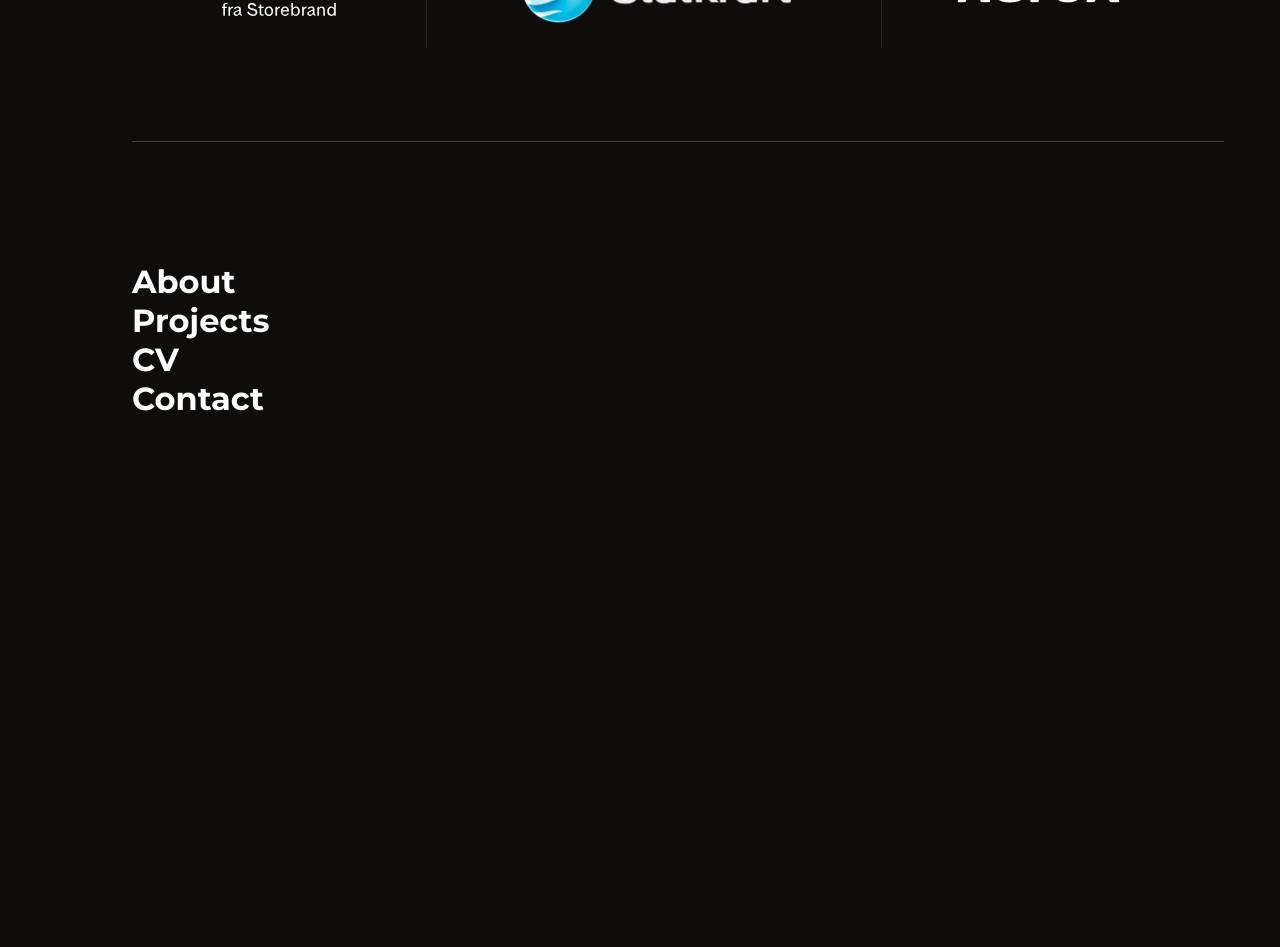
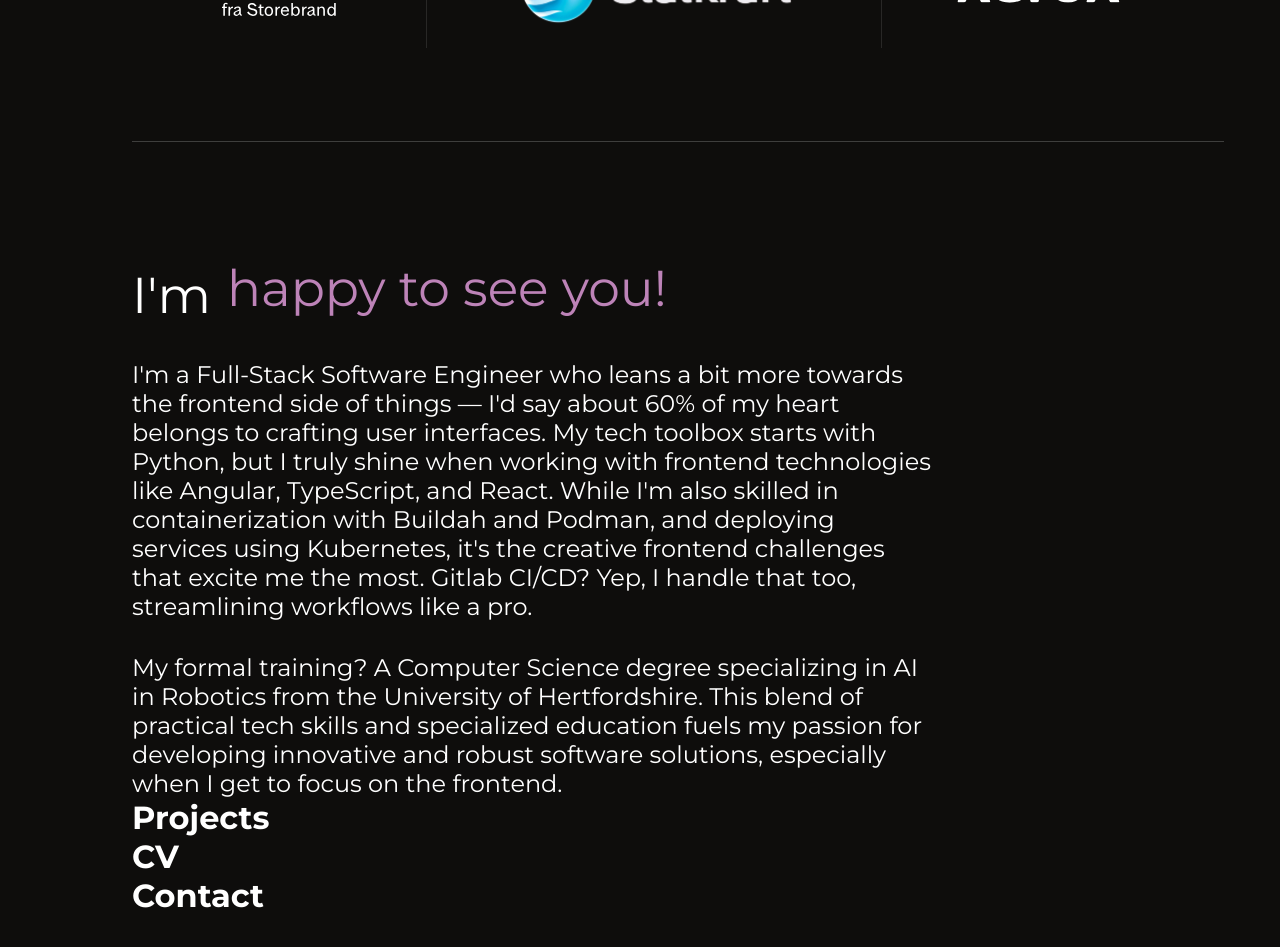
Before and after one commit to Joseph-D-Bradshaw/personal-site, a Next.js app: page / in a window 1280 px wide. Shown: the part 1140-2087 px from the top of the page. Before the commit the page ends 1622 px from the top, so only its background shows below. Built offline with nearby package versions, Linux system fonts and the light colour scheme.

Commit message:
Setting up for next page components

```diff
--- /dev/null
+++ b/src/app/components/ProjectCards/ProjectCards.tsx
@@ -0,0 +1,5 @@
+import styles from "./Projectcards.module.css";
+
+export default function ProjectCards() {
+  return <h1>ProjectCards</h1>;
+}
--- /dev/null
+++ b/src/app/components/SkillCards/SkillCards.tsx
@@ -0,0 +1,5 @@
+import styles from "./SkillCards.module.css";
+
+export default function SkillCards() {
+  return <h1>SkillCards</h1>;
+}
--- a/src/app/page.tsx
+++ b/src/app/page.tsx
@@ -17,7 +17,7 @@ export default function App() {
           <Navbar />
         </div>
         <Home />
-        <About gridArea="about" />
+        <About />
         <Projects gridArea="projects" />
         <CV gridArea="cv" />
         <Contact gridArea="contact" />
--- /dev/null
+++ b/src/app/sections/About.module.css
@@ -0,0 +1,11 @@
+.container {
+  display: flex;
+  flex-direction: column;
+  gap: 2rem;
+  max-width: 800px;
+  font-size: 3.5rem;
+}
+
+.container > p {
+  font-size: 1.5rem;
+}
--- a/src/app/sections/About.tsx
+++ b/src/app/sections/About.tsx
@@ -1,5 +1,26 @@
-import { GridArea } from "./types";
+import Intro from "../components/Intro/Intro";
+import styles from "./About.module.css";
 
-export default function About({ gridArea }: { gridArea: GridArea }) {
-  return <h1 style={{ gridArea: gridArea }}>About</h1>;
+const introTextPart1 = `I'm a Full-Stack Software Engineer who leans a bit more towards the frontend side of things — I'd say about 60% of
+my heart belongs to crafting user interfaces. My tech toolbox starts with Python, but I truly shine when working
+with frontend technologies like Angular, TypeScript, and React. While I'm also skilled in containerization with
+Buildah and Podman, and deploying services using Kubernetes, it's the creative frontend challenges that excite
+me the most. Gitlab CI/CD? Yep, I handle that too, streamlining workflows like a pro.
+`;
+
+const introTextPart2 = `My formal training? A Computer Science degree specializing in AI in Robotics from the University of
+Hertfordshire. This blend of practical tech skills and specialized education fuels my passion for developing
+innovative and robust software solutions, especially when I get to focus on the frontend.
+`;
+
+export default function About() {
+  return (
+    <div className={styles.container}>
+      <Intro />
+
+      <p>{introTextPart1}</p>
+
+      <p>{introTextPart2}</p>
+    </div>
+  );
 }
```
Also changed, not shown: src/app/components/page.tsx (+8 -0 lines), src/app/components/ProjectCards/Projectcards.module.css (added), src/app/components/SkillCards/SkillCards.module.css (added).
